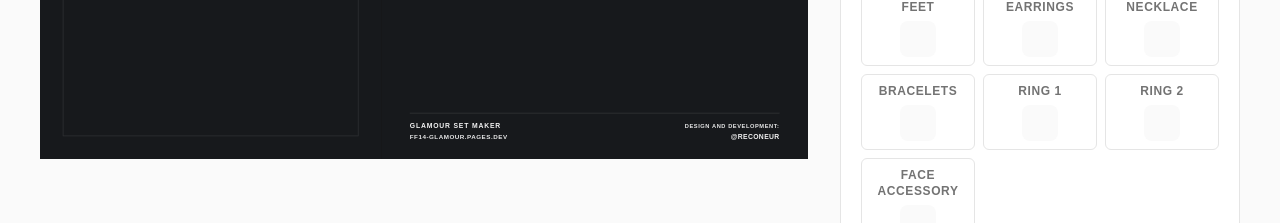
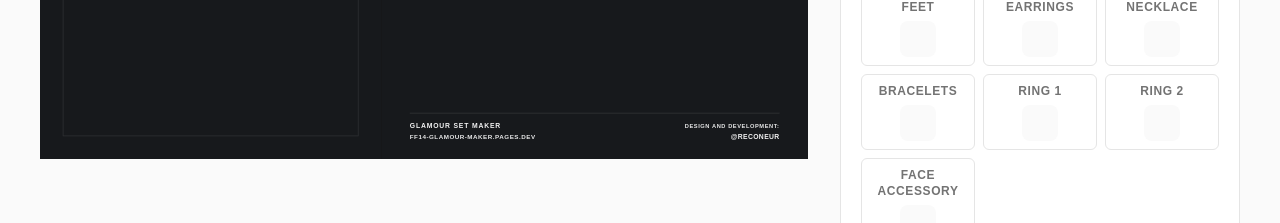
Before and after one commit to ddthing/ff14-glamour-maker, a React (Vite) app: page / in a window 1280 px wide. Shown: the part 840-1063 px from the top of the page. Built offline with nearby package versions, Linux system fonts and the light colour scheme; some icons are missing; a web font is replaced by a local one.

Commit message:
fix: align production SEO URLs

```diff
--- a/index.html
+++ b/index.html
@@ -26,7 +26,7 @@
   <meta name="description" content="캐릭터 사진을 자르고 파이널판타지14 투영 장비와 염색 정보를 정리해 공유용 PNG 카드로 저장하는 무료 웹 도구입니다." />
   <meta name="author" content="투영 세트 메이커" />
   <meta name="robots" content="index, follow" />
-  <link rel="canonical" href="https://ff14-glamour.pages.dev/" />
+  <link rel="canonical" href="https://ff14-glamour-maker.pages.dev/" />
 
   <!-- ── Google Search Console 인증 ── -->
   <meta name="google-site-verification" content="-wDiKCJHQADA4Iyvw8lR16IkY6wftlOHLnzH3UKvUf4" />
@@ -35,10 +35,10 @@
   <meta property="og:type"         content="website" />
   <meta property="og:site_name"    content="투영 세트 메이커" />
   <meta property="og:locale"       content="ko_KR" />
-  <meta property="og:url"          content="https://ff14-glamour.pages.dev/" />
+  <meta property="og:url"          content="https://ff14-glamour-maker.pages.dev/" />
   <meta property="og:title"        content="투영 세트 메이커 | 파이널판타지14 투영 카드 제작" />
   <meta property="og:description"  content="캐릭터 사진, FF14 투영 장비와 염색 정보를 한 장의 고화질 PNG 카드로 정리하세요." />
-  <meta property="og:image"        content="https://ff14-glamour.pages.dev/og-image.png" />
+  <meta property="og:image"        content="https://ff14-glamour-maker.pages.dev/og-image.png" />
   <meta property="og:image:width"  content="1200" />
   <meta property="og:image:height" content="630" />
   <meta property="og:image:alt"    content="투영 세트 메이커, FF14 투영 카드 제작 도구" />
@@ -47,7 +47,7 @@
   <meta name="twitter:card"        content="summary_large_image" />
   <meta name="twitter:title"       content="투영 세트 메이커 | FF14 투영 카드 제작" />
   <meta name="twitter:description" content="캐릭터 사진과 파이널판타지14 투영 장비를 고화질 카드 이미지로 저장하세요." />
-  <meta name="twitter:image"       content="https://ff14-glamour.pages.dev/og-image.png" />
+  <meta name="twitter:image"       content="https://ff14-glamour-maker.pages.dev/og-image.png" />
 
   <!-- ── 구조화 데이터 (JSON-LD) — 검색 결과 리치 카드 ─────────── -->
   <script type="application/ld+json">
@@ -56,7 +56,7 @@
     "@type": "WebApplication",
     "name": "투영 세트 메이커",
     "description": "파이널판타지14 투영 세트를 고화질 카드 이미지로 만드는 무료 웹 도구",
-    "url": "https://ff14-glamour.pages.dev/",
+    "url": "https://ff14-glamour-maker.pages.dev/",
     "applicationCategory": "UtilitiesApplication",
     "operatingSystem": "Web",
     "offers": {
@@ -65,7 +65,7 @@
       "priceCurrency": "KRW"
     },
     "inLanguage": ["ko", "en", "ja"],
-    "image": "https://ff14-glamour.pages.dev/og-image.png"
+    "image": "https://ff14-glamour-maker.pages.dev/og-image.png"
   }
   </script>
 </head>
--- a/scripts/prerender.mjs
+++ b/scripts/prerender.mjs
@@ -6,7 +6,7 @@ const projectRoot = resolve(import.meta.dirname, '..');
 const distRoot = join(projectRoot, 'dist');
 const ssrEntry = await import(pathToFileURL(join(projectRoot, 'dist-ssr', 'ssrEntry.js')).href);
 const template = await readFile(join(distRoot, 'index.html'), 'utf8');
-const origin = 'https://ff14-glamour.pages.dev';
+const origin = 'https://ff14-glamour-maker.pages.dev';
 const routes = ['/', '/guide', '/faq', '/about', '/terms', '/privacy'];
 
 function escapeHtml(value) {
--- a/src/components/canvas/InfoPanel.tsx
+++ b/src/components/canvas/InfoPanel.tsx
@@ -71,7 +71,7 @@ export function InfoPanel({ state, bgSrc }: InfoPanelProps) {
               {t('common.title_brand')}
             </span>
             <span className="text-[0.55rem] font-semibold uppercase tracking-[0.08em] text-[var(--card-text-muted)]">
-              ff14-glamour.pages.dev
+              ff14-glamour-maker.pages.dev
             </span>
           </div>
 
--- a/src/hooks/useLocalizedMetadata.ts
+++ b/src/hooks/useLocalizedMetadata.ts
@@ -45,7 +45,7 @@ export function getLocalizedMetadata(
     ? `${pageData.title} | ${translate('common.title_brand')}`
     : translate('common.meta_title');
   const description = pageData?.description || translate('common.meta_description');
-  const routePath = page === 'home' ? '/' : `/${page}`;
+  const routePath = page === 'home' ? '/' : `/${page}/`;
   const canonicalUrl = `${origin}${routePath}`;
   const ogLocale = language === 'ko' ? 'ko_KR' : language === 'ja' ? 'ja_JP' : 'en_US';
 
```
Also changed, not shown: public/robots.txt, 2 other files (tests, documents, lock files or other folders).
